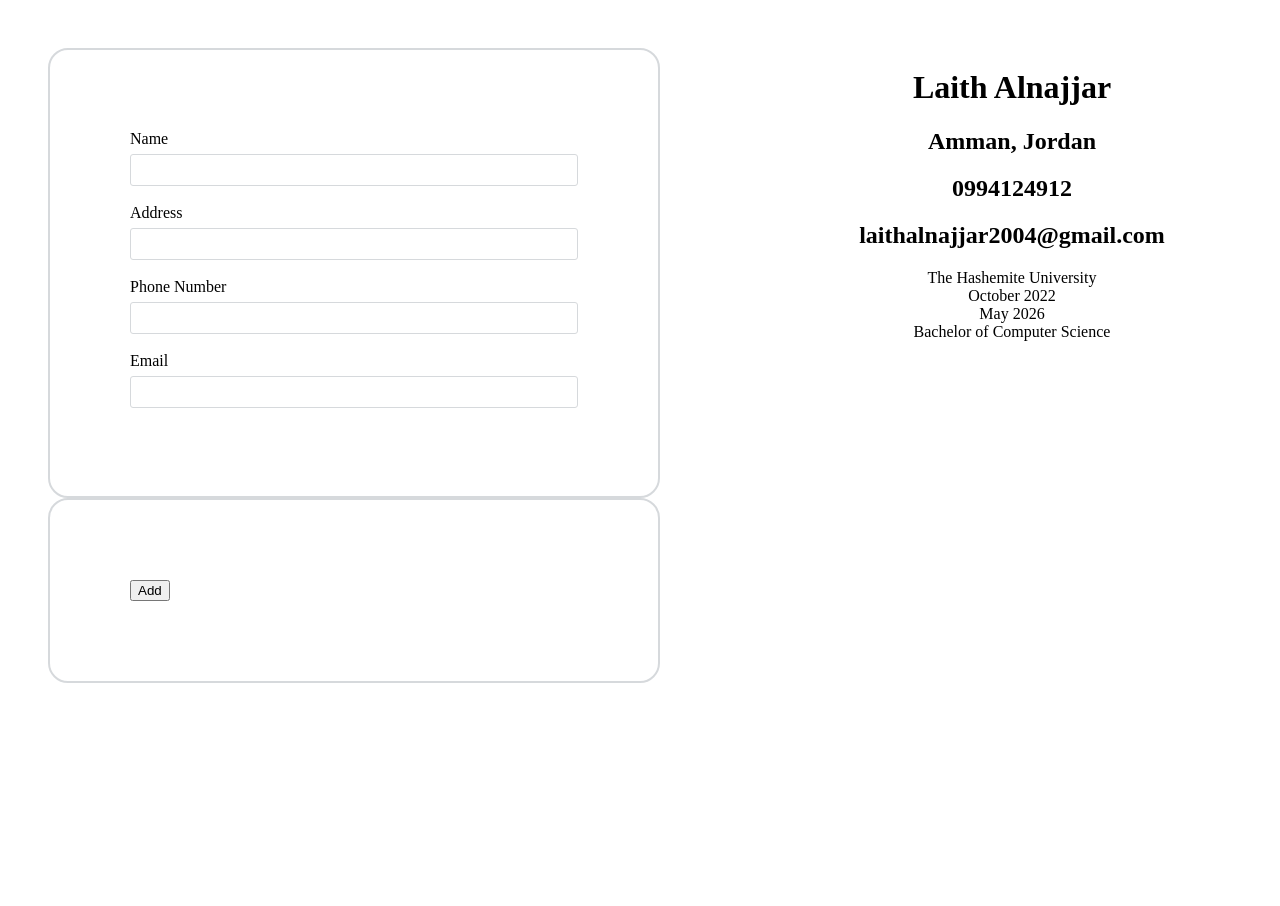
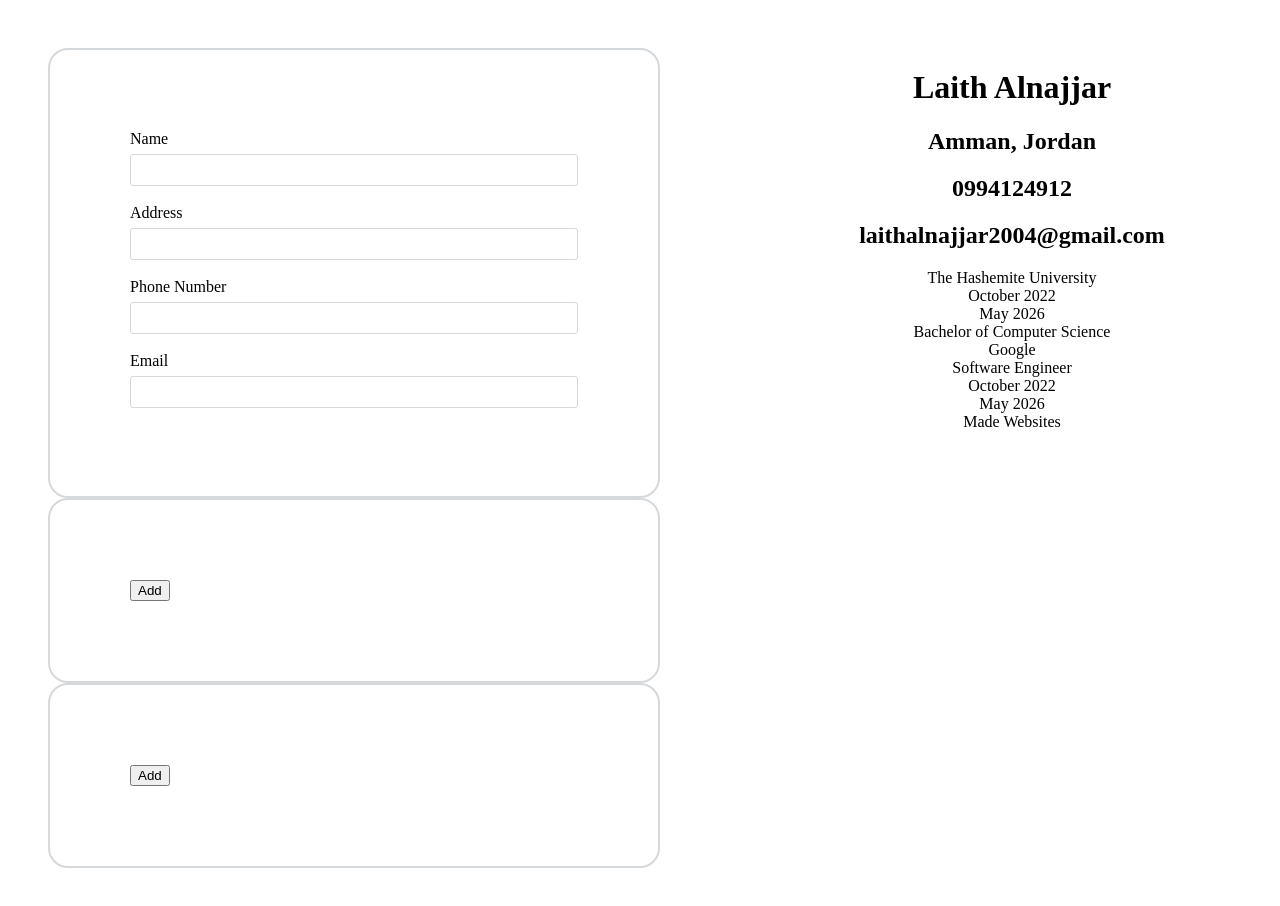
Before and after one commit to LaithAlnajjar/cv-builder, a React (Vite) app: page / in a window 1280 px wide. Shown: the top 906 px of the page. Built offline with nearby package versions, Linux system fonts and the light colour scheme.

Commit message:
feat: add functionality to display experience information in CV preview

```diff
--- a/src/components/App.jsx
+++ b/src/components/App.jsx
@@ -3,6 +3,7 @@ import PersonalInfo from './PersonalInfo';
 import Education from './Education';
 import Preview from './Preview';
 import '../styles/App.css';
+import Experience from './Experience';
 
 function App() {
 
@@ -17,6 +18,14 @@ function App() {
     startDate:'October 2022',
     graduationDate:'May 2026',
     degree:'Bachelor of Computer Science',
+    key:0
+  }])
+  const [experience, setExperience] = useState([{
+    companyName:'Google',
+    job:'Software Engineer',
+    startDate:'October 2022',
+    endDate:'May 2026',
+    desc:'Made Websites',
     key:0
   }])
 
@@ -35,6 +44,12 @@ function App() {
             stateChanger={setEducation}
           />
         </div>
+        <div className="card">
+          <Experience
+            state={experience}
+            stateChanger={setExperience}
+          />
+        </div>
       </div>
       <Preview
         name={personal.name}
@@ -42,6 +57,7 @@ function App() {
         phoneNumber={personal.phoneNumber}
         email={personal.email}
         education={education}
+        experience={experience}
 
       />
     </>
--- a/src/components/EducationItem.jsx
+++ b/src/components/EducationItem.jsx
@@ -37,7 +37,7 @@ export default function EducationItem(props) {
     if (!added) {
     return (
         <form className='education-item' action="post">
-            <label htmlFor="schook-name"> School Name </label>
+            <label htmlFor="school-name"> School Name </label>
             <input type="text" name="school-name" id="school-name" onChange={handleName} />
 
             <label htmlFor="start-date"> Start Date </label>
--- /dev/null
+++ b/src/components/Experience.jsx
@@ -0,0 +1,36 @@
+import ExperienceItem from './ExperienceItem';
+import { useState } from 'react';
+
+export default function Experience(props) {
+
+    const [experienceList, setExperienceList] = useState([])
+    const [id, setID] = useState(1)
+
+
+    const handleAddEducation = ((e) => {
+        e.preventDefault()
+        setID(id + 1)
+        setExperienceList([...experienceList,
+        <ExperienceItem
+            key={id}
+            id={id}
+            added={false}
+            state={props.state}
+            stateChanger={props.stateChanger}
+        />
+        ])
+    })
+
+    return (
+
+        <div className="experience">
+            {experienceList.map(educationItem => {
+                return educationItem
+            })}
+            <button className="add-experience-item" onClick={handleAddEducation}>
+                Add
+            </button>
+        </div>
+
+    )
+}
--- /dev/null
+++ b/src/components/ExperienceItem.jsx
@@ -0,0 +1,72 @@
+import { useState } from 'react';
+
+export default function ExperienceItem(props) {
+    const [experience, setExperience] = useState({
+        companyName:'',
+        job:'',
+        startDate:'',
+        endDate:'',
+        desc:''
+    })
+
+    const[added, setAdded] = useState(false)
+
+    const handleCompany = (e => {
+        setExperience({...experience, companyName:e.target.value})
+    })
+
+    const handleJob = (e => {
+        setExperience({...experience, job:e.target.value})
+    })
+
+    const handleStartDate = (e => {
+        setExperience({...experience, startDate:e.target.value})
+    })
+
+    const handleendDate = (e => {
+        setExperience({...experience, endDate:e.target.value})
+    })
+
+    const handleDesc = (e => {
+        setExperience({...experience, desc:e.target.value})
+    })
+
+
+    const handleAdd = (e => {
+        e.preventDefault()
+        setAdded(true)
+        props.stateChanger([...props.state, {...experience, key:props.id}])
+    })
+
+
+
+    if (!added) {
+    return (
+        <form className='job-item' action="">
+            <label htmlFor="company-name"> Company </label>
+            <input type="text" name="company-name" id="company-name" onChange={handleCompany} />
+
+            <label htmlFor="job-title"> Job Title </label>
+            <input type="text" name="job-title" id="job-title" onChange={handleJob} />
+
+            <label htmlFor="start-date"> Start Date </label>
+            <input type="text" name="start-date" id="start-date" onChange={handleStartDate} />
+
+            <label htmlFor="end-date"> End Date </label>
+            <input type="text" name="end-date" id="end-date" onChange={handleendDate} />
+
+            <label htmlFor="job-description">Job Description</label>
+            <input type="text" name="job-description" id="job-description" onChange={handleDesc}/>
+
+            <button type="submit" onClick={handleAdd}>Add</button>
+        </form>
+    )
+    } else {
+        return (
+            <div className='experience-item-added'>
+                {experience.companyName}
+            </div>
+        )
+    }
+
+}
--- a/src/components/Preview.jsx
+++ b/src/components/Preview.jsx
@@ -1,6 +1,6 @@
 import '../styles/Preview.css';
 
-export default function Preview({ name, address, phoneNumber, email, education }) {
+export default function Preview({ name, address, phoneNumber, email, education, experience }) {
 
     return (
         <div className="preview">
@@ -23,6 +23,18 @@ export default function Preview({ name, address, phoneNumber, email, education }
                 } )}
             </div>
 
+            <div className="experience">
+                {experience.map(item => {
+                   return (<div className="experience-item" key={item.key}>
+                        <div> {item.companyName} </div>
+                        <div> {item.job} </div>
+                        <div> {item.startDate} </div>
+                        <div> {item.endDate} </div>
+                        <div> {item.desc}</div>
+                    </div>)
+                } )}
+            </div>
+
         </div>
     )
 
```
